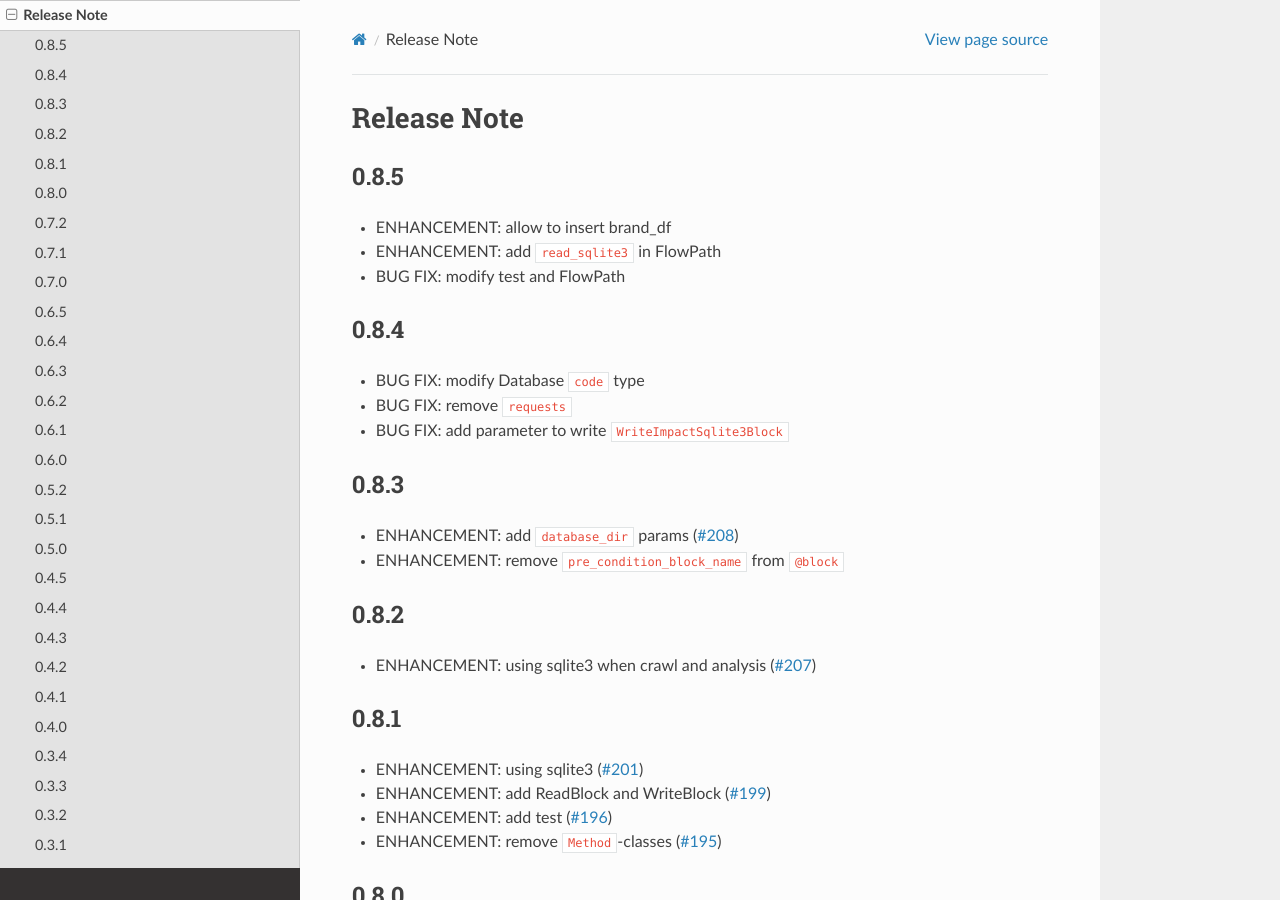
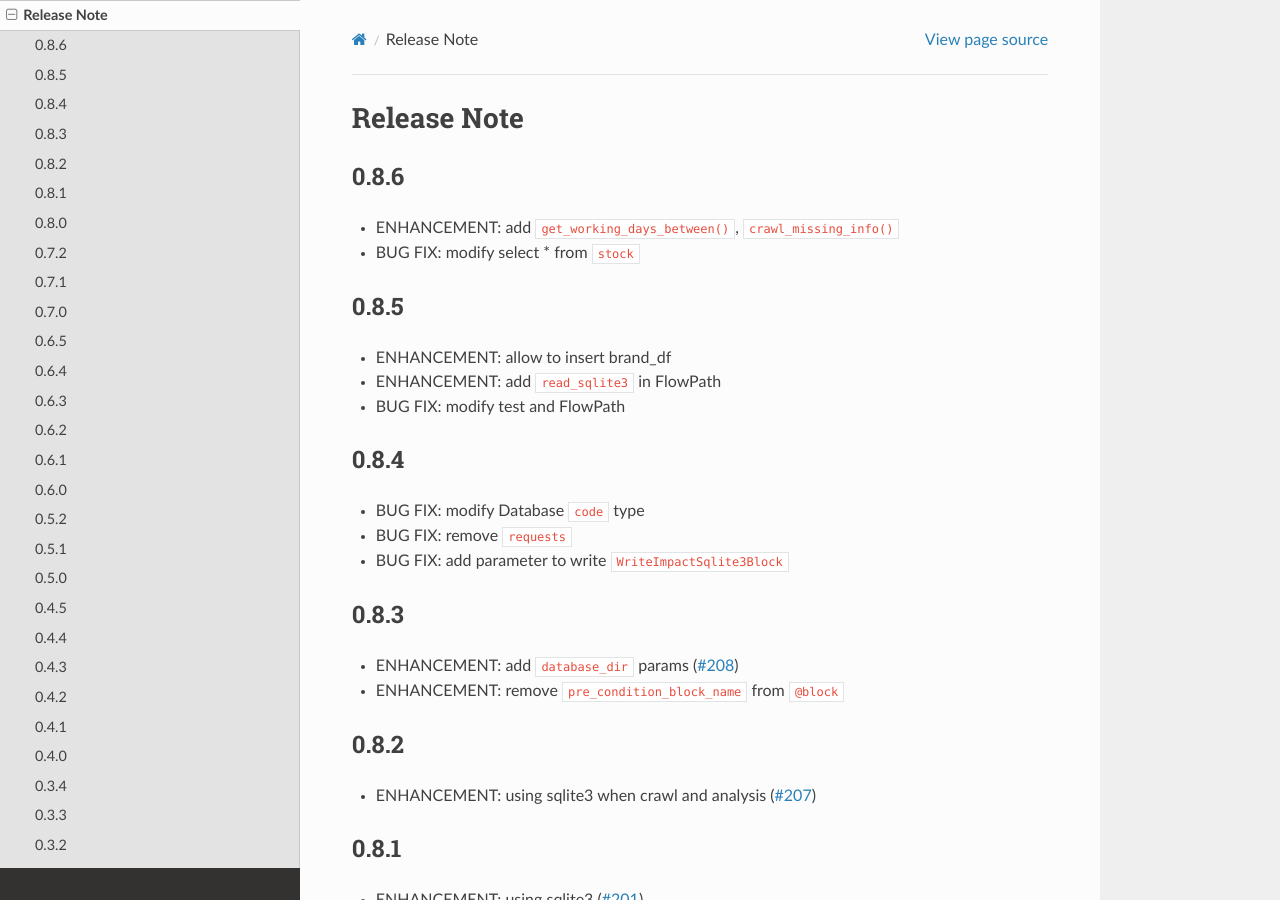
Before and after one commit to gsy0911/kabutobashi, a Sphinx documentation site: the page built from docs/sources/release.md, in a window 1280 px wide and 900 px high. Built offline with Sphinx 7.4.7 and the Read the Docs theme 2.0.0, drawn with Linux system fonts in a browser that asks for light colours.

Commit message:
update docs

```diff
--- a/docs/sources/release.md
+++ b/docs/sources/release.md
@@ -1,4 +1,9 @@
 # Release Note
+
+## 0.8.6
+
+- ENHANCEMENT: add `get_working_days_between()`, `crawl_missing_info()`
+- BUG FIX: modify select * from `stock`
 
 ## 0.8.5
 
```
Also changed, not shown: README.md (+5 -5 lines).
